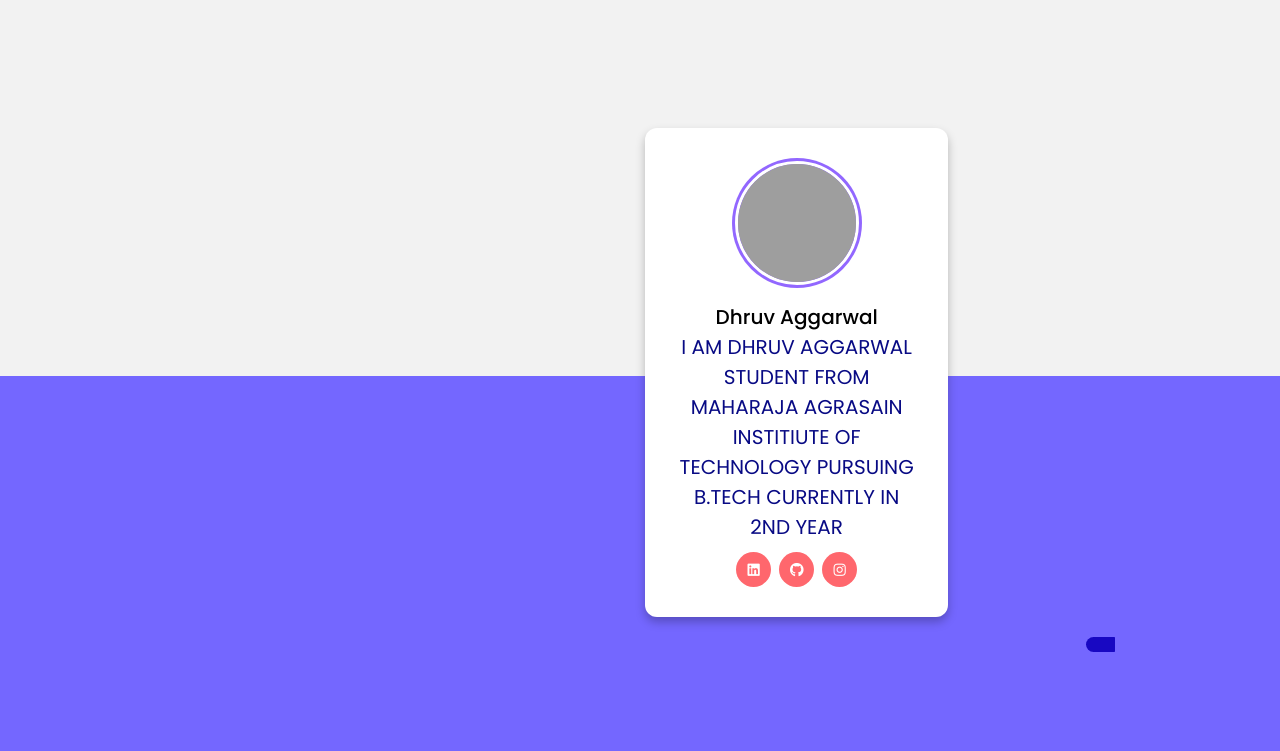
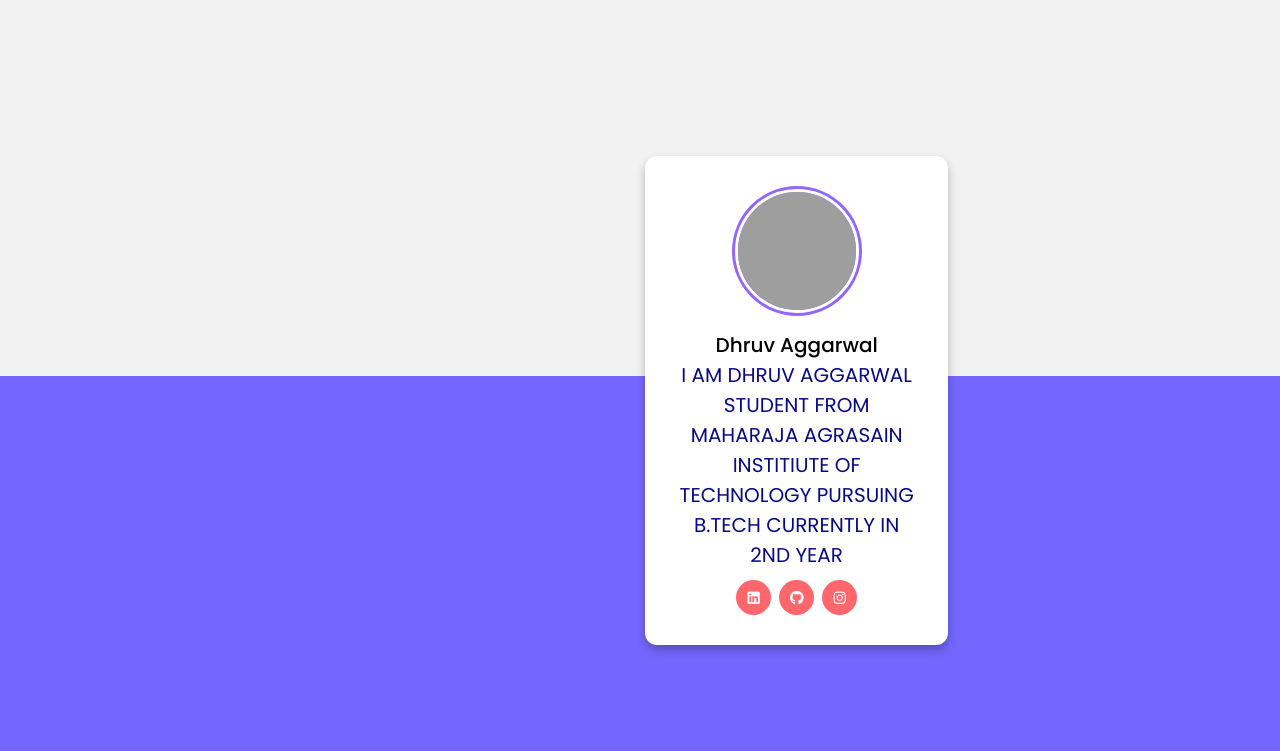
Before and after one commit to Priyansh-911/botty, a Flask app: page /us.html in a window 1280 px wide. Shown: the top 751 px of the page. Run offline with Flask 3, Linux system fonts and the light colour scheme; parts of the project's set-up code (start-up, migrations or seed data) failed here and were passed over; grey boxes are pictures that could not be loaded.

Commit message:
bugs fix

```diff
--- a/static/us.css
+++ b/static/us.css
@@ -30,7 +30,7 @@ body::before{
   max-width: 950px;
   width: 100%;
   overflow: hidden;
-  padding: 80px 0;
+  padding: 40px 0;
 }
 .container .main-card{
   display: flex;
--- a/templates/us.html
+++ b/templates/us.html
@@ -29,7 +29,7 @@
              <a href="https://github.com/dhruvaggarwal1" target="_blank"><i class="fab fa-github"></i></a>
              <a href="https://instagram.com/_dhruvaggarwal12_?igshid=YmMyMTA2M2Y=" taget="_blank"><i class="fab fa-instagram"></i></a>
 
-           </div>
+            </div>
          </div>
         </div>
         <div class="card">
@@ -45,15 +45,14 @@
              <a href ="https://www.linkedin.com/in/priyansh-gupta-07b24321b/" target="_blank"><i class="fab fa-linkedin"></i></a>
              <a href="https://github.com/Priyansh-911" target="_blank"><i class="fab fa-github"></i></a>
              <a href="https://instagram.com/_priyanshgupta9_?igshid=ZDdkNTZiNTM=" target="_blank"><i class="fab fa-instagram"></i></a>
-
-           </div>
+            </div>
          </div>
         </div>
-
-    <div class="button">
+     </div>
+    <!-- <div class="button">
       <label for="one" class=" active one"></label>
       <label for="two" class="two"></label>
-    </div>
+    </div> -->
   </div>
 </body>
 </html>
```
